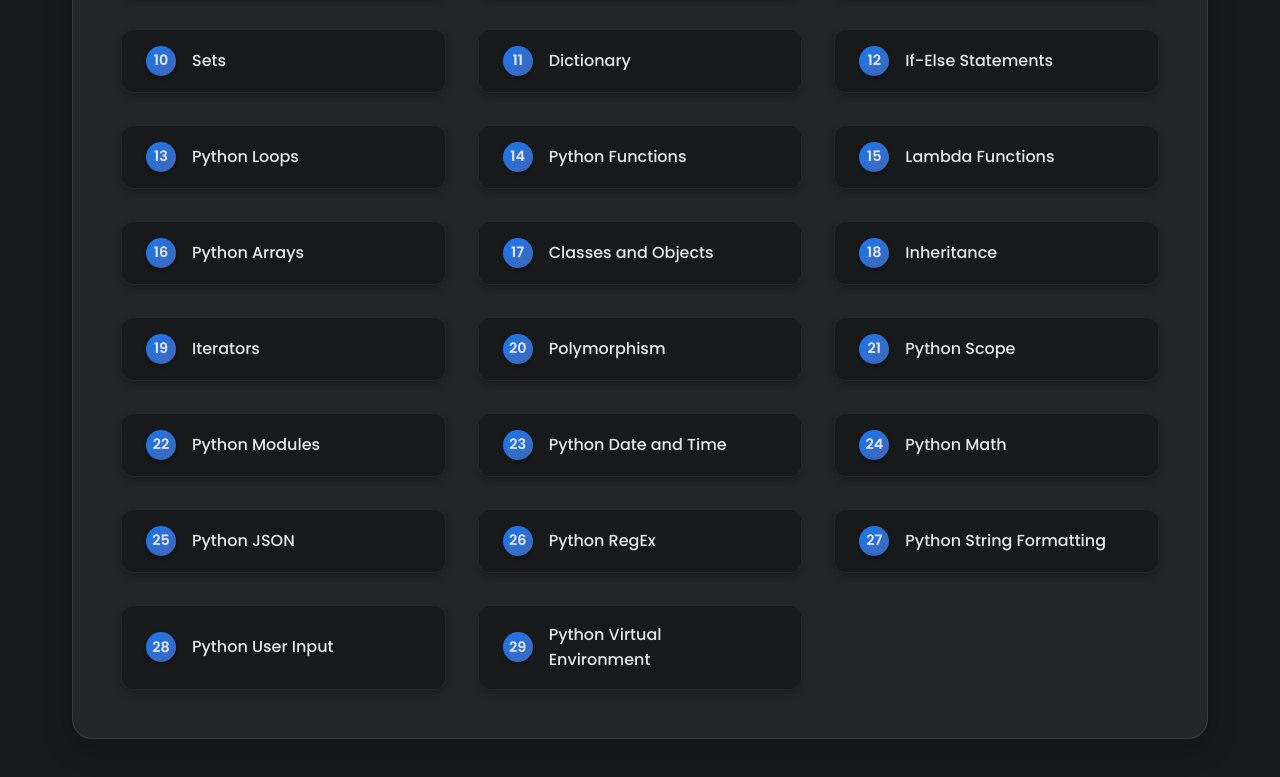
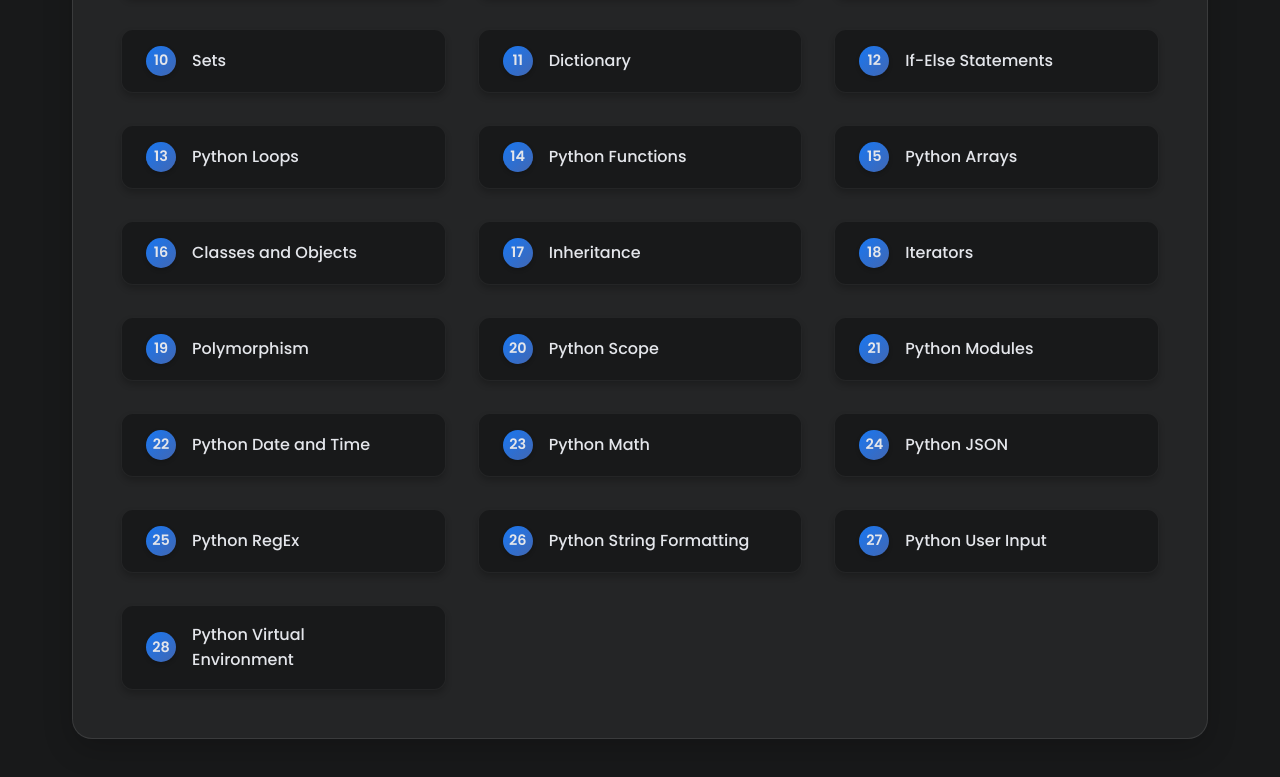
Before and after one commit to Niraulakunjan/Python_kunjan, a plain HTML site: page web/index.html in a window 1280 px wide. Shown: the part 2634-3411 px from the top of the page. Drawn offline with Linux system fonts and the light colour scheme.

Commit message:
Update index.html

```diff
--- a/web/index.html
+++ b/web/index.html
@@ -432,7 +432,7 @@
                 <li><a href="condition.html">If-Else Statements</a></li>
                 <li><a href="loops.html">Python Loops</a></li>
                 <li><a href="functions.html">Python Functions</a></li>
-                <li><a href="#lambda">Lambda Functions</a></li>
+
                 <li><a href="#arrays">Python Arrays</a></li>
                 <li><a href="#classes">Classes and Objects</a></li>
                 <li><a href="#inheritance">Inheritance</a></li>
```
